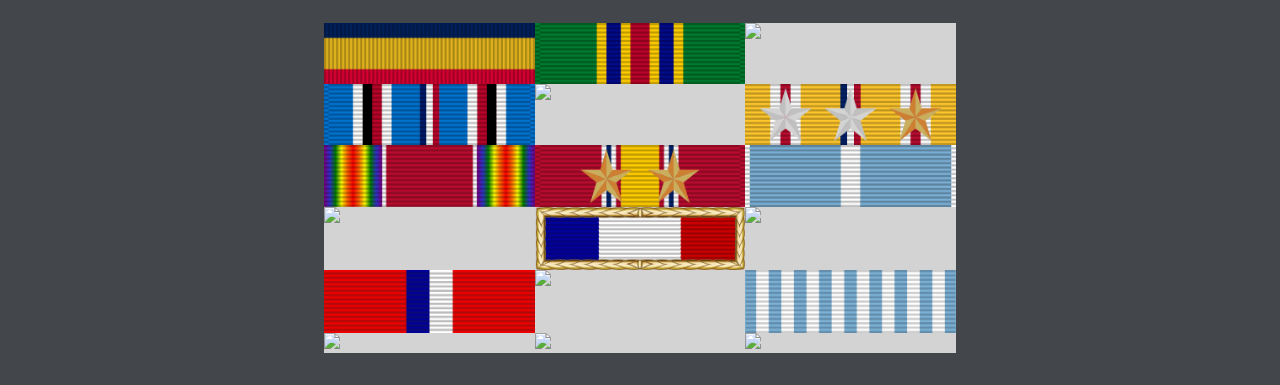
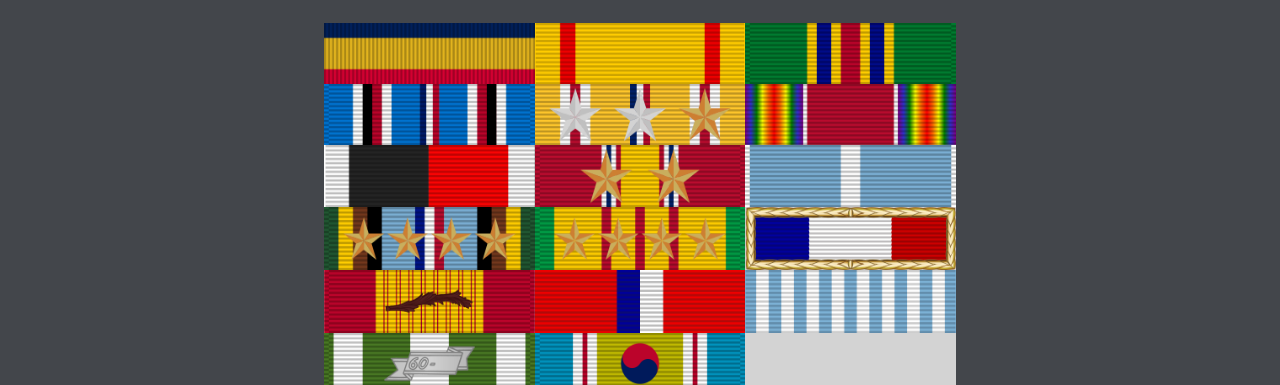
Before and after one commit to PatriotsPoint/YorktownRibbons, a plain HTML site: page index.html in a window 1280 px wide. Shown: the part 177-562 px from the top of the page. Drawn offline with Linux system fonts and the light colour scheme.

Commit message:
make all ribbons visible with correct names

```diff
--- a/index.html
+++ b/index.html
@@ -12,71 +12,73 @@
     <div class="ribbon-rack">
         <!-- Row 1 -->
         <!-- Presidential Unit Citation -->
-        <div class="ribbon" data-modal="pUC-modal">
+        <div class="ribbon"  data-modal="pUC-modal">
             <img src="ribbons\US-Navy-Pres-Unit-Citation.png">
         </div>
         <!-- Meritorious Unit Commendation  -->
-        <div class="ribbon" data-modal="mertUnitCom-modal">
+        <div class="ribbon" data-modal="chinaService-modal">
+            <img src="ribbons\China_Service_Medal_ribbon.png">
+        </div>
+        <!-- Row 2 -->
+
+        <!-- Navy "E" Battle Efficency Award -->
+        <div class="ribbon" data-modal="navyMerit-modal">
             <img src="ribbons\Navy-Merit-Unit.png">
         </div>
-        <!-- Navy "E" Battle Efficency Award -->
-        <div class="ribbon" data-modal="navyE-modal">
-            <img src="ribbons\Battle-Effect-Award.png">
-        </div>
-        <!-- Row 2 -->
         <!-- American Campaign Service Medal -->
         <div class="ribbon" data-modal="americanCamp-modal">
             <img src="ribbons\American-Campaign.png">
-        </div>
-        <div class="ribbon" data-modal="euroAfroMiddle-modal">
-            <img src="ribbons\Euro-Afro-MidEast-Camp.png">
         </div>
         <div class="ribbon" data-modal="asiaPacific-modal">
             <img src="ribbons\Asia-Pacific-Campaign.png">
         </div>
         <!-- Row 3 -->
-        <!-- WW 2 Victory Medal -->
         <div class="ribbon" data-modal="ww2Vict-modal">
             <img src="ribbons\wwii-victory.png">
+        </div>
+
+        <!-- WW 2 Victory Medal -->
+        <div class="ribbon" data-modal="armyOccupation-modal">
+            <img src="ribbons\Army_of_Occupation_ribbon.png">
         </div>
         <!-- National Defense Service Medal with Star -->
         <div class="ribbon" data-modal="natDef-modal">
             <img src="ribbons\Nat-Defense-Service.png">
         </div>
+
+        <!-- Row 4 -->
         <!-- Korean Service Medal with 2 Stars -->
         <div class="ribbon" data-modal="koreanServ-modal">
             <img src="ribbons\Korean-Service.png">
         </div>
 
-        <!-- Row 4 -->
-        <div class="ribbon" data-modal="navalReserve-modal">
-            <img src="ribbons\naval-reserve.png">
+        <div class="ribbon" data-modal="armedForces-modal">
+            <img src="ribbons\armed-forces.png">
         </div>
-        <div class="ribbon" data-modal="philiPres-modal">
+        <div class="ribbon" data-modal="vietnamService-modal">
+            <img src="ribbons\Vietnam-service-medal.png">
+        </div>
+
+        <!-- Row 5 -->
+        <div class="ribbon" data-modal="PhiliPresUnit-modal">
             <img src="ribbons\Phili-Pres-Unit-Citation.png">
         </div>
-        <div class="ribbon" data-modal="koreaPres-modal">
-            <img src="ribbons\Korea-Pres-Unit-Citation.png">
+        <div class="ribbon" data-modal="vietnamGallantry-modal">
+            <img src="ribbons\Vietnam-gallantry-cross.png">
         </div>
-        <!-- Row 5 -->
         <div class="ribbon" data-modal="philLiber-modal">
             <img src="ribbons\Phil-Liber.png">
         </div>
-        <div class="ribbon" data-modal="philIndep-modal">
-            <img src="ribbons\Phil-Indep.png">
-        </div>
+
+        <!-- Row 6 -->
         <div class="ribbon" data-modal="unKorea-modal">
             <img src="ribbons\UN-Service-Korea.png">
         </div>
-        <!-- Row 6 -->
-        <div class="ribbon" data-modal="koreaWar-modal">
-            <img src="ribbons\Rep-Korea-War.png">
+        <div class="ribbon" data-modal="vietnamCampMedal-modal">
+            <img src="ribbons\Vietnam-Campaign-Medal.png">
         </div>
-        <div class="ribbon" data-modal="jubilee-modal">
-            <img src="ribbons\jubilee-liberty.png">
-        </div>
-        <div class="ribbon" data-modal="chinaWar-modal">
-            <img src="ribbons\china-war-mem.png">
+        <div class="ribbon" data-modal="repOfKoreaWar-modal">
+            <img src="ribbons\Republic-of-Korea-War-Service.png">
         </div>
     </div>
 
--- a/style.css
+++ b/style.css
@@ -25,6 +25,7 @@
       padding: 0;
     /*   grid-row-gap: px; */
     }
+
     .ribbon {
         width: 100%;
         height: 100%;
```
Also changed, not shown: ribbons/Armed_Forces_Expeditionary_Medal_ribbon.svg, ribbons/Navy-occupation.png (renamed from ribbons/Armed_Forces_Expeditionary_Medal_ribbon.png), ribbons/Republic-of-Korea-War-Service.png (renamed from ribbons/500px-Republic_of_Korea_War_Service_Medal_ribbon.png), ribbons/Vietnam-Campaign-Medal.png (renamed from ribbons/500px-Vietnam_Campaign_Medal_ribbon_with_60-_clasp.png), ribbons/Vietnam-gallantry-cross.png (renamed from ribbons/500px-Vietnam_Gallantry_Cross,_with_palm.png), ribbons/Vietnam-service-medal.png (renamed from ribbons/500px-Vietnam_Service_Medal_ribbon.png), ribbons/armed-forces.png (added).
